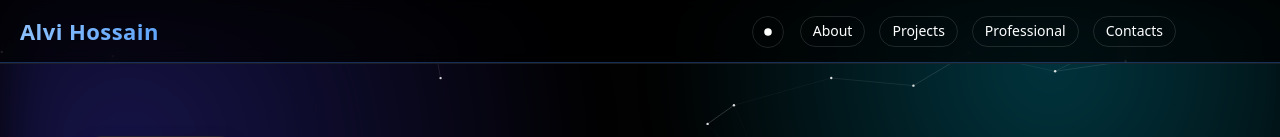
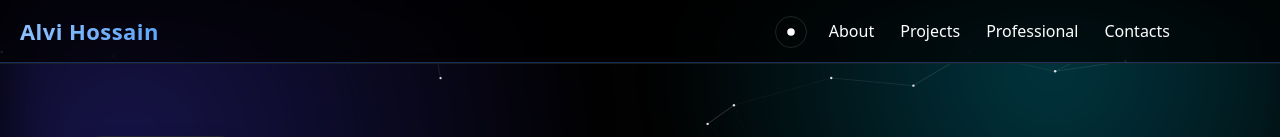
Before and after one commit to ah-himaloy/ah-himaloy-portfolio, a plain HTML site: page skills.html in a window 1280 px wide. Shown: the top 137 px of the page. Drawn offline with Linux system fonts and the light colour scheme.

Commit message:
Update skills.html

```diff
--- a/skills.html
+++ b/skills.html
@@ -20,10 +20,10 @@
 
       <!-- Desktop nav -->
       <nav class="nav desktop-nav" aria-label="Primary">
-        <a href="About.html" class="btn">About</a>
-        <a href="projects.html" class="btn">Projects</a>
-        <a href="professional.html" class="btn">Professional</a>
-        <a href="contacts.html" class="btn">Contacts</a>
+        <a href="About.html" class="drawer-link">About</a>
+    <a href="projects.html" class="drawer-link">Projects</a>
+    <a href="professional.html" class="drawer-link">Professional</a>
+    <a href="contacts.html" class="drawer-link">Contacts</a>
       </nav>
 
       <!-- Mobile menu button -->
```
